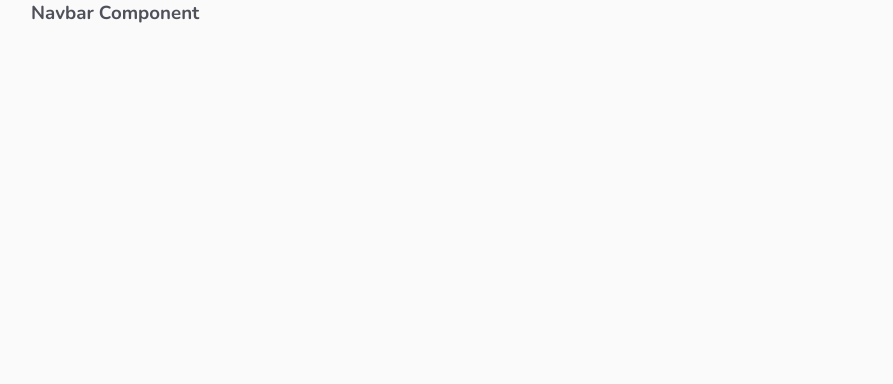
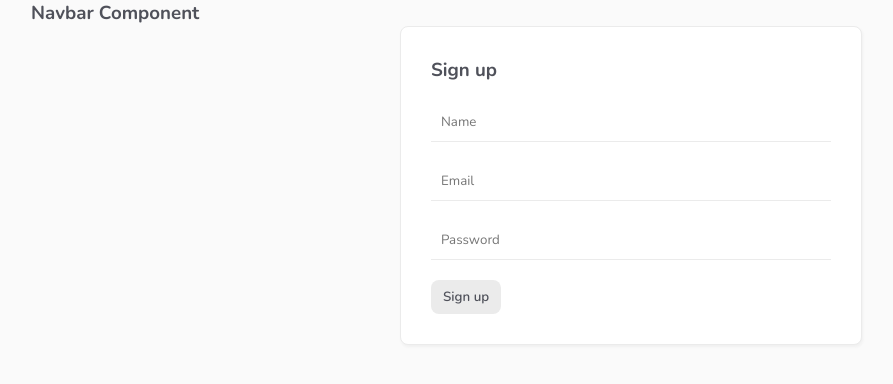
Before and after one commit to anthonygilbertt/vue-music-app, a Vue app: page /signup in a window 1280 px wide. Before the commit this address had no page. Shown: the top 384 px of the page, without its empty margins (9-902 px from the left). Built offline with nearby package versions, Linux system fonts and the light colour scheme.

Commit message:
140. Created a Signup View: This includes the route and the business logic that allows the user to be created in the DB

```diff
--- a/src/router/index.js
+++ b/src/router/index.js
@@ -1,6 +1,7 @@
 import { createRouter, createWebHistory } from 'vue-router'
 import Home from '../views/Home.vue'
 import Login from '../views/auth/Login.vue'
+import Signup from '../views/auth/Signup.vue'
 
 const routes = [{
         path: '/',
@@ -13,7 +14,18 @@
     {
         path: '/login',
         name: 'Login',
-        component: Login
+        component: Login,
+        // beforeEnter: (to, from, next) => {
+        //     // ...
+        // }
+    },
+    {
+        path: '/signup',
+        name: 'Signup',
+        component: Signup,
+        // beforeEnter: (to, from, next) => {
+        //     // ...
+        // }
     }
 ]
 
--- /dev/null
+++ b/src/views/auth/Signup.vue
@@ -0,0 +1,46 @@
+<template>
+  <div>
+    <form @submit.prevent="handleSubmit">
+      <h3>Sign up</h3>
+      <input type="text" v-model="displayName" placeholder="Name" />
+      <label for=""></label>
+
+      <input type="email" placeholder="Email" v-model="email" />
+      <label for=""></label>
+
+      <input type="password" placeholder="Password" v-model="password" />
+      <label for=""></label>
+      <div class="error" v-if="error">{{ error }}</div>
+      <button v-if="!isPending">Sign up</button>
+
+      <button v-if="isPending" disabled>Loading...</button>
+    </form>
+  </div>
+</template>
+
+<script>
+import useSignup from "@/composables/useSignup.js";
+import { ref } from "vue";
+
+export default {
+  setup() {
+    const { error, signup, isPending } = useSignup();
+
+    const displayName = ref("");
+    const email = ref("");
+    const password = ref("");
+
+    const handleSubmit = async () => {
+      const res = await signup(email.value, password.value, displayName.value);
+      if (!error.value) {
+        console.log("user signed up in");
+      }
+    };
+
+    return { email, password, handleSubmit, error, isPending, displayName };
+  },
+};
+</script>
+
+<style scoped>
+</style>
```
